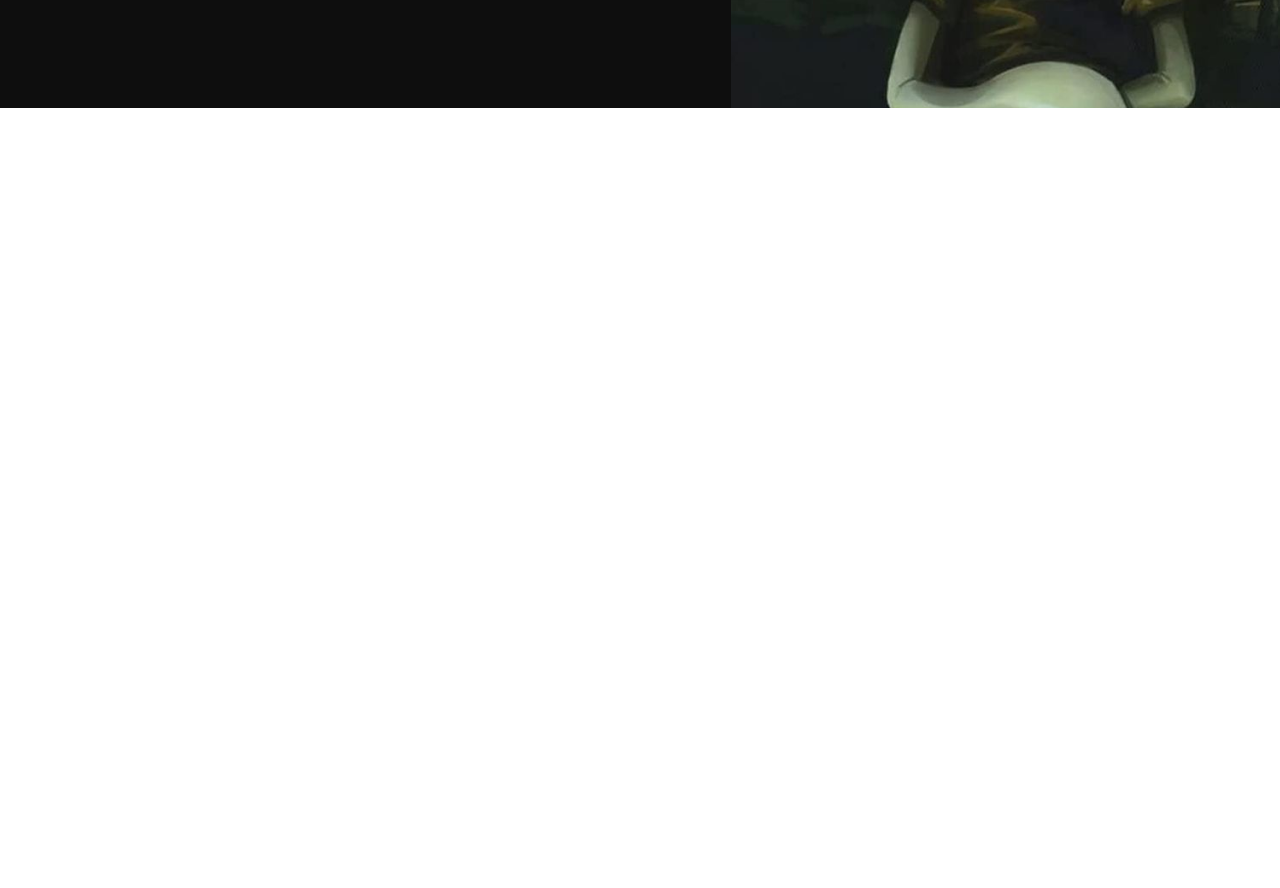
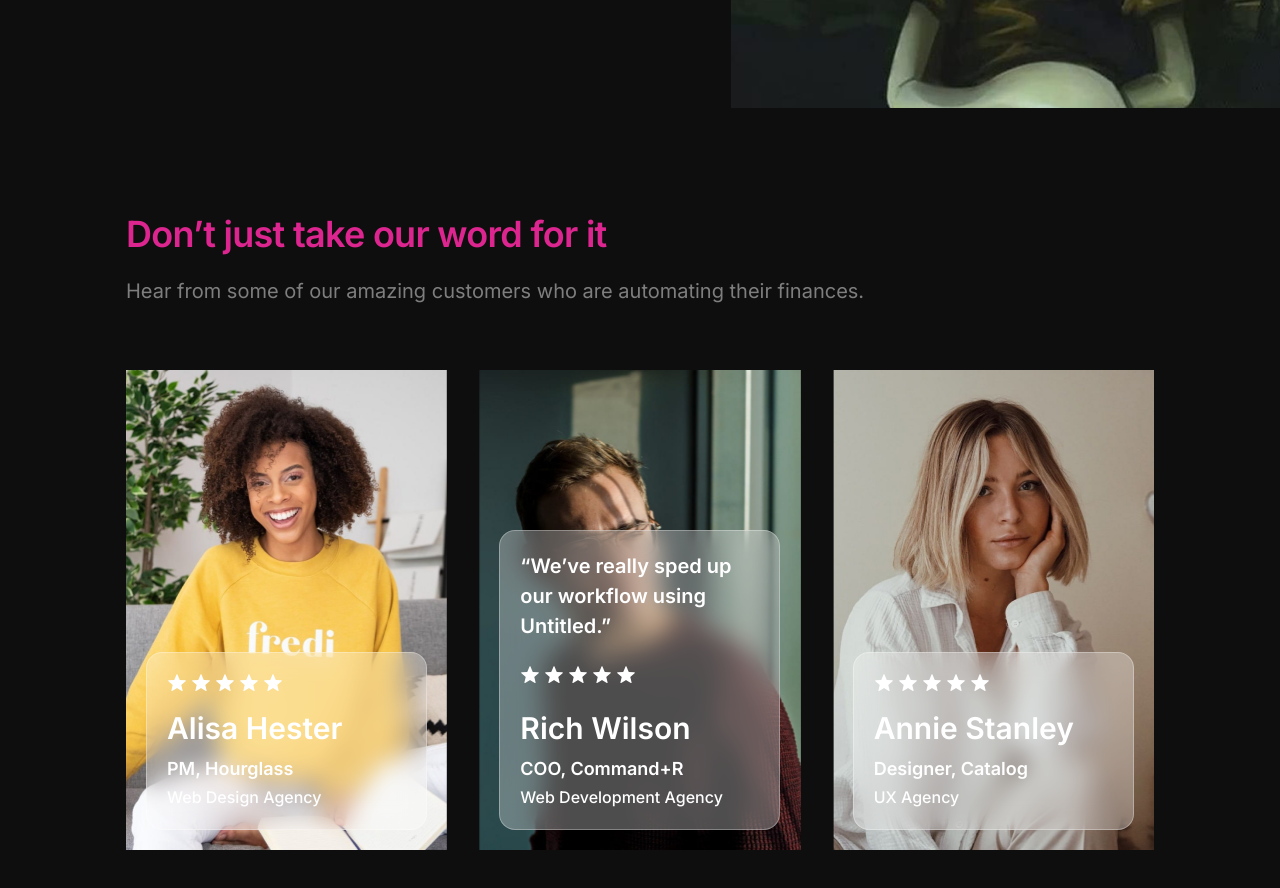
Before and after one commit to BabuCoder1998/css9-4, a plain HTML site: page index.html in a window 1280 px wide. Shown: the part 4247-5135 px from the top of the page. Before the commit the page ends 4355 px from the top, so only its background shows below. Drawn offline with Linux system fonts and the light colour scheme.

```diff
--- a/index.html
+++ b/index.html
@@ -254,7 +254,55 @@
                     </div>
                 </div>
             </div>
+            <div class="reviews-container-box">
+                <div class="reviews-container-header-box">
+                    <span class="big-para pink">Don’t just take our word for it</span>
+                    <p class="medium-para-forth gray">Hear from some of our amazing customers who are automating their finances.</p>
+                </div>
+                <div class="reveiws-photo-container">
+                    <div class="profile-img">
+                            <div class="profile-img-text-box">
+                                <div class="profile-img-text-content">
+                                    <img src="images/stars.svg" alt="icon" class="stars">
+                                    <span class="photo-text-para">Alisa Hester</span>
+                                </div>
+                                <div class="profile-img-bottom-text">
+                                    <span class="sixth-basic-para white">PM, Hourglass</span>
+                                    <span class="small-para white">Web Design Agency</span>
+                                </div>
+                            </div>
+                    </div>
+                    <div class="sec-profile-img">
+                        <div class="sec-profile-img-text-box">
+                            <span class="sec-photo-text-para white">“We’ve really sped up our workflow using Untitled.”</span>
+                            <img src="images/stars.svg" alt="icon" class="stars">
+                            <div class="sec-profile-middle-gap">
+                                <span class="photo-text-para">Rich Wilson</span>
+                                <div class="sec-profile-bottom">
+                                    <span class="sixth-basic-para white">COO, Command+R </span>
+                                    <span class="small-para white">Web Development Agency</span>
+                                </div>
+                            </div>
+                        </div>
+                    </div>
+                    <div class="third-profile-img">
+                        <div class="profile-img-text-box">
+                            <div class="profile-img-text-content">
+                                <img src="images/stars.svg" alt="icon" class="stars">
+                                <span class="photo-text-para">Annie Stanley</span>
+                            </div>
+                            <div class="profile-img-bottom-text">
+                                <span class="sixth-basic-para white">Designer, Catalog </span>
+                                <span class="small-para white">UX Agency</span>
+                            </div>
+                        </div>
+                    </div>
+                </div>
+            </div>
         </main>
+        <footer>
+
+        </footer>
     </div>
 </body>
 
--- a/style.css
+++ b/style.css
@@ -5,6 +5,32 @@
     margin: 0;
     padding: 0;
     box-sizing: border-box;
+}
+
+
+.small-para {
+    font-family: Inter;
+    font-size: 16px;
+    font-style: normal;
+    font-weight: 500;
+    line-height: 24px;
+}
+
+.photo-text-para {
+    color: #FFF;
+    font-family: Inter;
+    font-size: var(--Font-size-display-sm, 30px);
+    font-style: normal;
+    font-weight: 600;
+    line-height: 38px;
+}
+
+.sec-photo-text-para {
+    font-family: Inter;
+    font-size: 20px;
+    font-style: normal;
+    font-weight: 600;
+    line-height: 30px;
 }
 
 .basic-para {
@@ -45,6 +71,14 @@
     font-style: normal;
     font-weight: 600;
     line-height: normal;
+}
+
+.sixth-basic-para {
+    font-family: Inter;
+    font-size: 18px;
+    font-style: normal;
+    font-weight: 600;
+    line-height: 28px;
 }
 
 .medium-para {
@@ -562,7 +596,6 @@ main {
     max-width: 629px;
     width: 100%;
     height: 706px;
-    flex-shrink: 0;
     position: relative;
 }
 
@@ -583,7 +616,6 @@ main {
 
 .squid-text-content-box {
     display: flex;
-
 }
 
 .highlight {
@@ -620,3 +652,115 @@ main {
     font-weight: 700;
     line-height: normal;
 }
+
+.reviews-container-box {
+    margin-top: 104px;
+    display: flex;
+    flex-direction: column;
+    gap: 64px;
+    max-width: 1028px;
+    width: 100%;
+}
+
+.reviews-container-header-box {
+    display: flex;
+    flex-direction: column;
+    gap: 20px;
+    align-items: flex-start;
+    max-width: 768px;
+    min-width: 480px;
+    width: 100%;
+}
+
+.reveiws-photo-container {
+    display: flex;
+    gap: 32px;
+}
+
+.profile-img {
+    background-image: url(images/fredi.png);
+    width: 321.333px;
+    height: 480px;
+    position: relative;
+}
+
+.sec-profile-img {
+    background-image: url(images/middle-img.png);
+    width: 321.333px;
+    height: 480px;
+    position: relative;
+}
+
+.third-profile-img {
+    background-image: url(images/Annie.png);
+    width: 321.333px;
+    height: 480px;
+    position: relative;
+}
+
+.profile-img-text-box {
+    bottom: 20px;
+    left: 20px;
+    position: absolute;
+    background: linear-gradient(180deg, rgba(0, 0, 0, 0.00) 0%, rgba(0, 0, 0, 0.40) 100%);
+    border-radius: var(--radius-2xl, 16px);
+    border: 1px solid rgba(255, 255, 255, 0.30);
+    background: rgba(255, 255, 255, 0.30);
+    backdrop-filter: blur(12px);
+    display: flex;
+    flex-direction: column;
+    gap: 8px;
+    padding: 20px;
+    max-width: 281px;
+}
+
+.profile-img-text-content {
+    display: flex;
+    flex-direction: column;
+    gap: 16px;
+    min-width: 281px;
+    width: 100%;
+}
+
+.stars {
+    max-width: 116px;
+    width: 100%;
+}
+
+.profile-img-bottom-text {
+    display: flex;
+    flex-direction: column;
+    gap: 2px;
+}
+
+.sec-profile-img-text-box {
+    position: absolute;
+    left: 20px;
+    bottom: 20px;
+    display: flex;
+    flex-direction: column;
+    gap: 24px;
+    padding: 20px;
+    max-width: 281px;
+    width: 100%;
+    border-radius: var(--radius-2xl, 16px);
+    border: 1px solid rgba(255, 255, 255, 0.30);
+    background: rgba(255, 255, 255, 0.30);
+    backdrop-filter: blur(12px);
+}
+
+.sec-profile-middle-gap {
+    display: flex;
+    flex-direction: column;
+    gap: 8px;
+}
+
+.sec-profile-bottom {
+    display: flex;
+    flex-direction: column;
+    gap: 2px;
+}
+
+footer {
+    margin-top: 289px;
+}
```
Also changed, not shown: images/Annie.png (added), images/fredi.png (added), images/middle-img.png (added), images/stars.svg (added).
